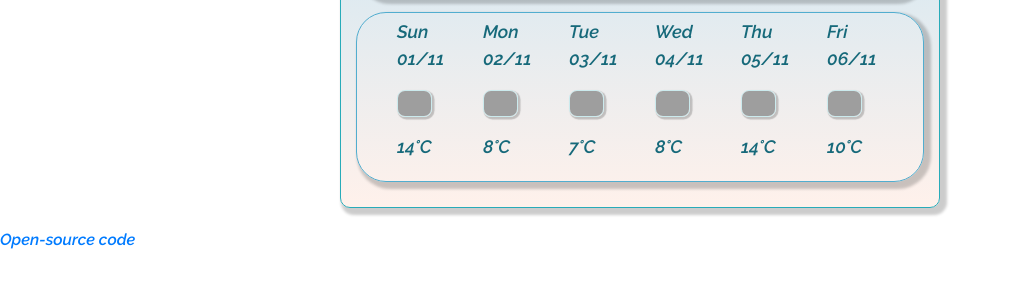
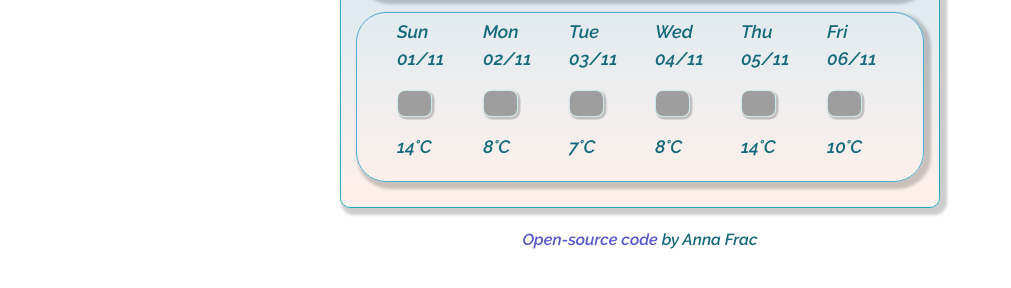
Before and after one commit to anna-mars/our-weather-app, a plain HTML site: page index.html in a window 1280 px wide. Shown: the part 362-650 px from the top of the page, without its empty margins (0-1011 px from the left). Drawn offline with nearby package versions, Linux system fonts and the light colour scheme; no server answers; grey boxes are pictures that could not be loaded.

Commit message:
Updated open-sourse-code

```diff
--- a/index.html
+++ b/index.html
@@ -166,8 +166,15 @@
     </div>
   </div>
   <script src="src/index.js"></script>
-  <a href="https://github.com/anna-mars/our-weather-app" target="_blank" class="open-source">Open-source code
-  </a>
+  <div class="container">
+    <span class="open-source-code">
+      <p>
+        <a href="https://github.com/anna-mars/our-weather-app" target="_blank" class="open-source"> Open-source code
+        </a>
+        by Anna Frac
+      </p>
+    </span>
+  </div>
 </body>
 
 </html>
--- a/src/styles.css
+++ b/src/styles.css
@@ -77,3 +77,11 @@ img {
   border-radius: 30px;
   box-shadow: 4px 4px 3px 3px rgba(0, 0, 0, 0.2);
 }
+.open-source-code {
+  text-align: center;
+  font-size: 16px;
+  color: #16697a;
+}
+.open-source {
+  color: rgb(85, 85, 204);
+}
```
